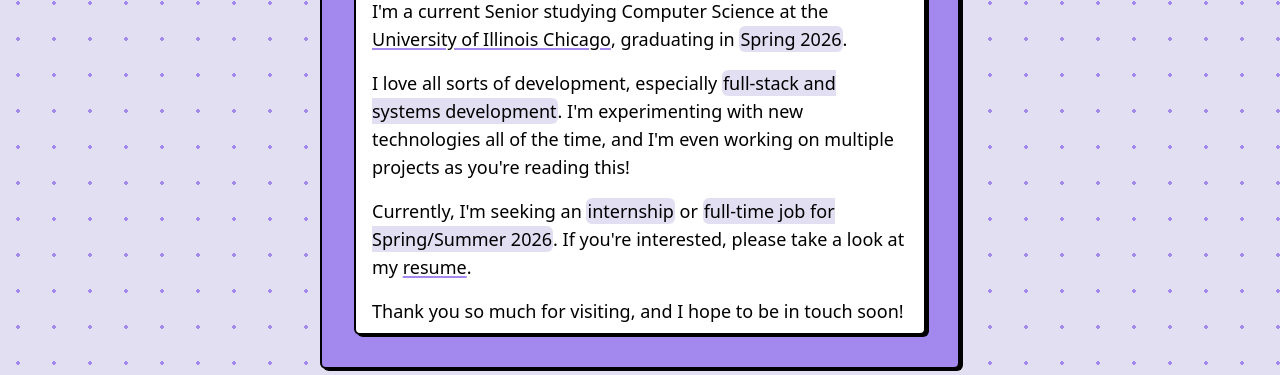
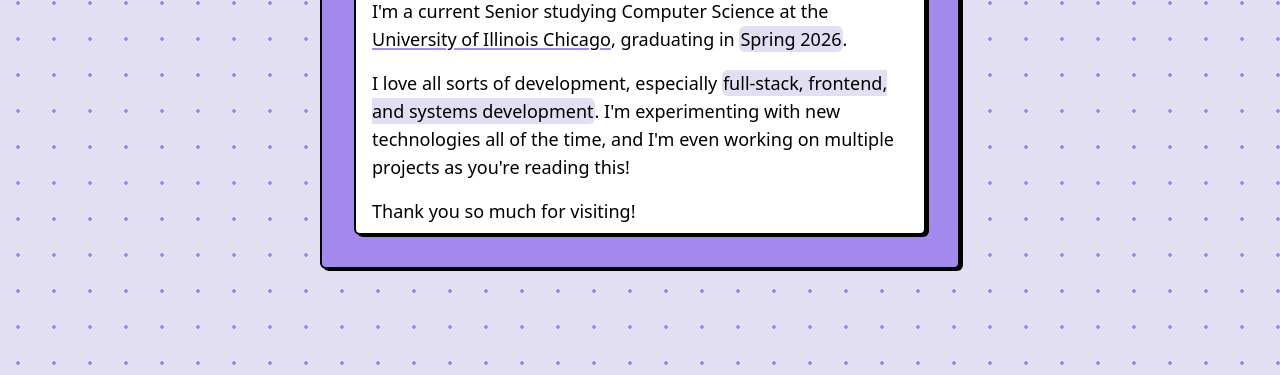
Before and after one commit to loganlucas13/portfolio-website, a React (Vite) app: page / in a window 1280 px wide. Shown: the part 375-750 px from the top of the page. Built offline with nearby package versions, Linux system fonts and the light colour scheme.

Commit message:
modified description on the About Me page and updated README preview

```diff
--- a/src/components/pages/home.tsx
+++ b/src/components/pages/home.tsx
@@ -147,38 +147,14 @@ export const InnerHome = () => {
                             <span
                                 className={`transition-all p-[0.0625rem] rounded-base ${textHighlighting}`}
                             >
-                                full-stack and systems development
+                                full-stack, frontend, and systems development
                             </span>
                             . I'm experimenting with new technologies all of the
                             time, and I'm even working on multiple projects as
                             you're reading this!
                         </p>
                         <p className="text-2xl md:text-lg leading-9">
-                            Currently, I'm seeking an{' '}
-                            <span
-                                className={`transition-all p-[0.0625rem] rounded-base ${textHighlighting}`}
-                            >
-                                internship
-                            </span>{' '}
-                            or{' '}
-                            <span
-                                className={`transition-all p-[0.0625rem] rounded-base ${textHighlighting}`}
-                            >
-                                full-time job for Spring/Summer 2026
-                            </span>
-                            . If you're interested, please take a look at my{' '}
-                            <a
-                                className="underline decoration-main decoration-2 underline-offset-2 hover:cursor-pointer"
-                                href="/documents/Logan_Lucas_resume.pdf"
-                                target="_blank"
-                            >
-                                resume
-                            </a>
-                            .
-                        </p>
-                        <p className="text-2xl md:text-lg leading-9">
-                            Thank you so much for visiting, and I hope to be in
-                            touch soon!
+                            Thank you so much for visiting!
                         </p>
                     </div>
                 </div>
```
Also changed, not shown: 1 other file (tests, documents, lock files or other folders).
